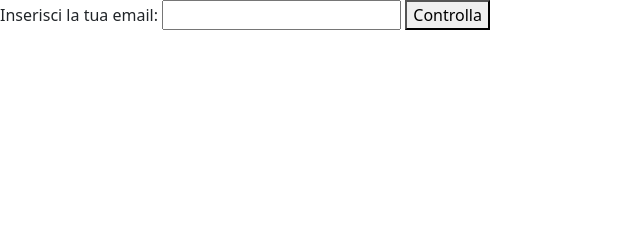
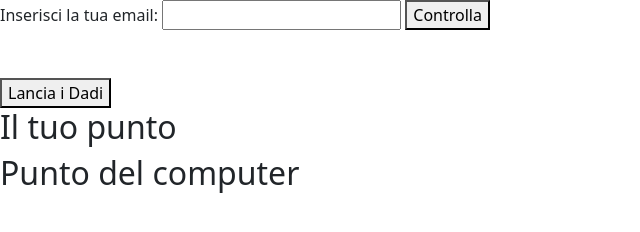
Before and after one commit to mattialicausi/js-mail-dadi, a plain HTML site: page index.html in a window 1280 px wide. Shown: the whole page, without its empty margins (0-640 px from the left). Drawn offline with nearby package versions, Linux system fonts and the light colour scheme.

Commit message:
aggiunto secondo esercizio

```diff
--- a/index.html
+++ b/index.html
@@ -9,11 +9,23 @@
     <title>Mail Dadi</title>
 </head>
 <body>
-    <label for="email">Inserisci la tua email: </label>
+    <div class="email">
+        <label for="email">Inserisci la tua email: </label>
     <input type="email" name="inputEmail" id="inputEmail">
     <button onclick="send()">Controlla</button>
 
     <div id="risposta"></div>
+    </div>
+
+
+    <div class="dadi mt-5">
+        <button id="btnDadi" onclick="lanciaDadi()">Lancia i Dadi</button>
+        <h2>Il tuo punto</h2>
+        <div class="dadiUtente"></div>
+        <h2>Punto del computer</h2>
+        <div class="dadiComputer"></div>
+    </div>
+
 
     <script src="js/script.js"></script>
 </body>
--- a/js/script.js
+++ b/js/script.js
@@ -28,12 +28,62 @@
 
                 if(valore == email){
                     console.log('Sei stato invitato');
-                    risposta.innerHTML = 'Sei stato invitato';
+                    risposta.innerHTML = ('Sei stato invitato');
 
                 } else{
                     console.log('Non sei stato invitato');
-                    risposta.innerHTML = 'Non sei stato invitato';
+                    risposta.innerHTML = ('Non sei stato invitato');
+                }
+            }
+          }
+
+
+
+
+        //   Gioco dei dadi
+        //   Generare un numero random da 1 a 6, sia per il giocatore sia per il computer.
+        //   Stabilire il vincitore, in base a chi fa il punteggio più alto.
+        //   Prima di partire a scrivere codice poniamoci qualche domanda:
+        //   Che ci sia un array da qualche parte?
+        //   Se dobbiamo confrontare qualcosa che "cosa" ci serve?
+        //   Consigli del giorno:
+        //   1. scriviamo sempre prima dei commenti in italiano per capire cosa vogliamo fare
+        //   2. javascript non fa nulla da solo, dobbiamo dirgli noi cosa vogliamo fare
+        //   3. si ma noi cosa vogliamo fare?
+        //   4. torniamo a scrivere in italiano
+        //   5. proviamo ad immaginare le operazioni che vogliamo far svolgere al nostro programma così come lo faremmo "a mano"
+
+
+
+        function lanciaDadi(){
+
+            const numeroUtente = [];
+            const numeroComputer = [];
+
+            const dadiUtente = document.getElementById('dadiUtente');
+            const dadiComputer = document.getElementById('dadiComputer');
+
+            const numeroDaGenerare = 1;
+
+                let numeroGeneratoUtente = Math.floor(Math.random() * 7);
+                console.log(numeroGeneratoUtente);
+
+                let numeroGeneratoComputer = Math.floor(Math.random() * 7);
+                console.log(numeroGeneratoComputer);
+
+
+
+
+                if (numeroGeneratoUtente > numeroGeneratoComputer){
+                    console.log('Ha vinto l utente');
+                    dadiComputer.append = numeroGeneratoUtente;
+                    dadiComputer.append = numeroGeneratoComputer;
+                } else if (numeroGeneratoUtente == numeroGeneratoComputer){
+                    console.log('Pareggio');
+                } else{
+                    console.log('Ha vinto il computer');
                 }
 
-            }
-          }
+
+
+        }
```
